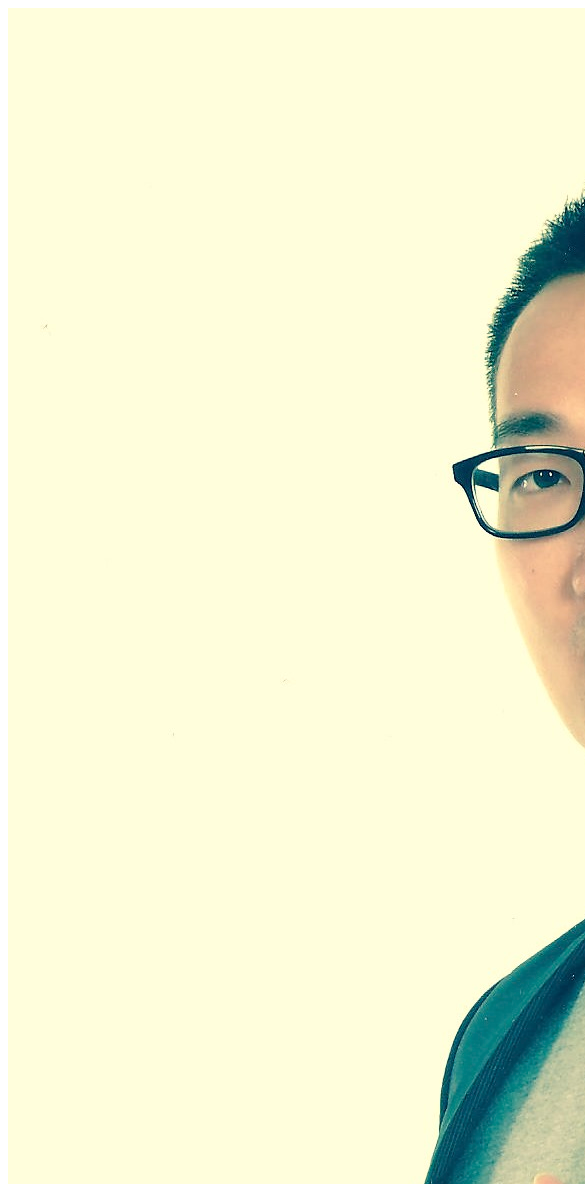
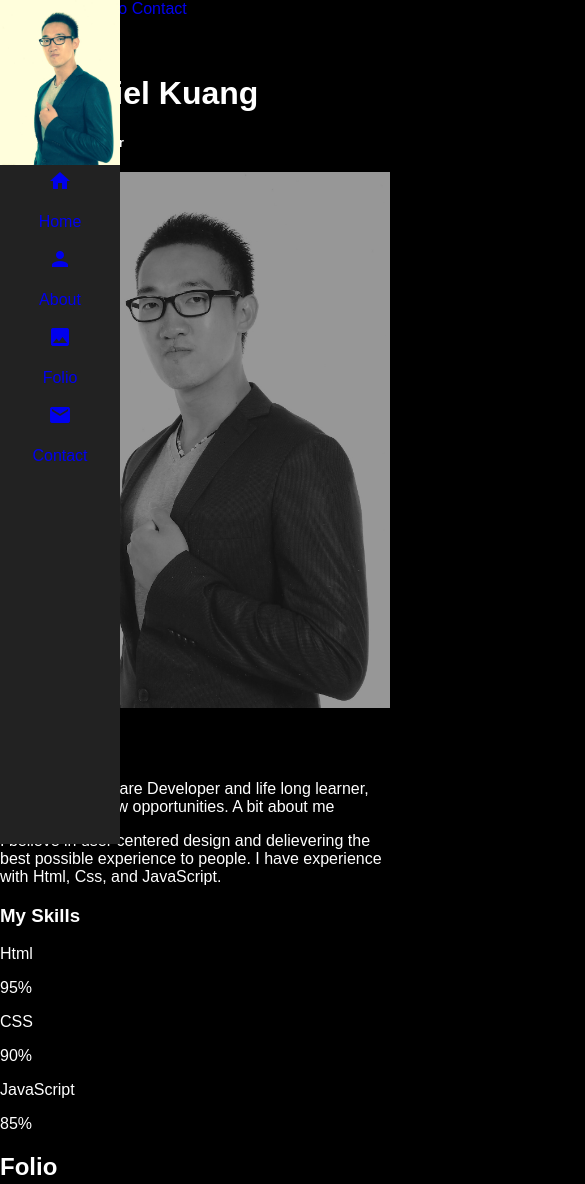
Before and after one commit to danielkuang7/presentation-page, a plain HTML site: page index.html in a window 390 px wide. Shown: the top 1184 px of the page, 585 px wide, since content can reach past the window. Drawn offline with nearby package versions, Linux system fonts and the light colour scheme.

Commit message:
Added some style

```diff
--- a/index.html
+++ b/index.html
@@ -7,28 +7,199 @@
     <link rel="stylesheet" href="https://fonts.googleapis.com/icon?family=Material+Icons">
     <script
   src="https://code.jquery.com/jquery-3.5.1.js"></script>
+
+    <style type="text/css">
+
+        *,
+        *::before,
+        *::after{
+
+            box-sizing: border-box;
+        }
+
+        *:focus{
+
+            outline: none;
+        }
+
+        body{
+
+            padding: 0;
+            margin: 0;
+            background: #000;
+            color: white;
+            font-family: "Oxygen" , sans-serif;
+
+        }
+
+        a{
+            text-decoration: none;
+        }
+
+        img{
+            width: 100%;
+        }
+
+        .home img{
+            width: 100%;
+            -webkit-filter: grayscale(100%) contrast(100%);
+            filter: grayscale(100%) contrast(100%) brightness(60%);
+
+        }
+
+        .folio img{
+            filter: grayscale(100%);
+        }
+
+        aside{
+            position: fixed;
+            background: #222;
+            top: 0px;
+            left: 0px;
+            width: 120px;
+            height: 100%;
+            overflow: none;
+            z-index: 1;
+            text-align: center;
+            padding: 0;
+        }
+
+    </style>
+
 </head>
 <body>
     <aside>
         <nav>
             <img src="image/home2.jpg" alt="">
-            <a href=""><i class="material-icons md-36">home</i>
+            <a href="#home"><i class="material-icons md-36">home</i>
             <p>Home</p>
 
-            <a href=""><i class="material-icons md-36">person</i>
+            <a href="#about"><i class="material-icons md-36">person</i>
             <p>About</p>
 
-            <a href=""><i class="material-icons md-36">image</i>
+            <a href="#folio"><i class="material-icons md-36">image</i>
             <p>Folio</p>
 
-            <a href=""><i class="material-icons md-36">mail</i>
+            <a href="#contact"><i class="material-icons md-36">mail</i>
             <p>Contact</p>
             </a>
         </nav>
+    </aside>
 
+        <nav class="mobile-nav">
+            <a href="#home">Home</a>
+            <a href="#about">About</a>
+            <a href="#folio">Folio</a>
+            <a href="#contact">Contact</a>
+        </nav>
+        <main>
+            <header class="home" id="home"><br><br>
+                <h1>I'm Daniel Kuang</h1>
+                <h5>Software Developer</h5>
+                <img src="image/home2.jpg" alt="">
 
+            </header>
+        </main>
 
-    </aside>
+        <section class="about" id="about">
+            <h2>About me</h2>
+            <p>
+                <span>Hello</span> I'm a Software Developer and life long learner, and ready for new opportunities.
+                A bit about me
+            </p>
+
+            <p>
+                I believe in user centered design and delievering the best possible experience to people.
+                I have experience with Html, Css, and JavaScript.
+            </p>
+
+            <h3>My Skills</h3>
+            <P>Html</P>
+            <div class="container">
+                <div class="skills html">95%</div>
+            </div>
+
+            <P>CSS</P>
+            <div class="container">
+                <div class="skills css">90%</div>
+            </div>
+
+            <P>JavaScript</P>
+            <div class="container">
+                <div class="skills javascript">85%</div>
+            </div>
+
+        </section>
+
+        <section class="folio" id="folio">
+            <h2>Folio</h2>
+
+            <div class="row-halves">
+                <div class="col">
+                    <img src="image/home2.jpg" alt="">
+                    <h3>Business</h3>
+                    <p>
+                        Building Responsive and thoughtful sites
+                    </p>
+                </div>
+
+                <div class="col">
+                    <img src="image/home2.jpg" alt="">
+                    <h3>Mobile</h3>
+                    <p>
+                        Fully Responsive, mobile ready dsigns
+                    </p>
+                </div>
+            </div>
+
+            <div class="row-halves">
+                <div class="col">
+                    <img src="image/home2.jpg" alt="">
+                    <h3>UX Design</h3>
+                    <p>
+                        Thoughtful and intuitive user experinces
+                    </p>
+                </div>
+
+                <div class="col">
+                    <img src="image/home2.jpg" alt="">
+                    <h3>Personal</h3>
+                    <p>
+                        Build for personal projects. No idea is too small and everyone deserves a voice on the web.
+                    </p>
+                </div>
+            </div>
+        </section>
+
+        <section class="contact" id="contact">
+            <h2>Contact</h2>
+            <div class="container">
+                <form action="">
+                    <label for="name">Name</label>
+                    <input type="text" id="name" name="name">
+                    <label for="email">E-mail</label>
+                    <input type="text" id="email" name="email">
+                    <label for="message">Message</label>
+                    <textarea name="message" id="message" style="height:200px"></textarea>
+                    <input type="submit" value="message">
+
+                </form>
+            </div>
+        </section>
+
+        <footer>
+            <section class="top-bar">
+                <a href=""><i class="fab fa-facebook-f"></i></a>
+                <a href=""><i class="fab fa-twitter"></i></a>
+                <a href=""><i class="fab fa-github"></i></a>
+
+            </section>
+
+                <section class="bottom-bar">
+                    <p>&copy 2018 | All rights reserved</p>
+                </section>
+
+        </footer>
 
 </body>
 </html>
```
